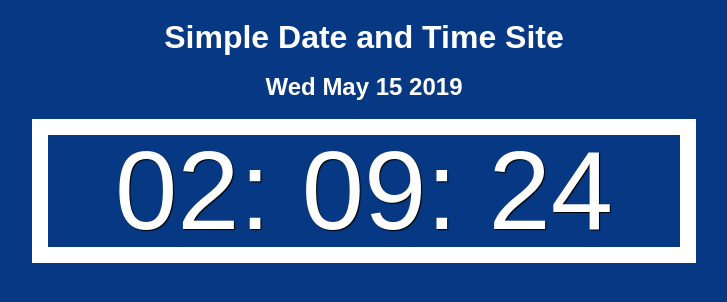
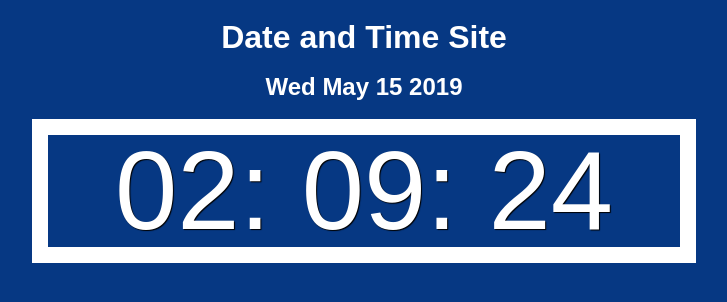
Before and after one commit to juanxsalazar/simple-time, a website: page public/index.html in a window 1280 px wide. Shown: the whole page, without its empty margins (276-1003 px from the left). Drawn offline with Linux system fonts and the light colour scheme.

Commit message:
remove word simple

```diff
--- a/public/index.html
+++ b/public/index.html
@@ -8,7 +8,7 @@
     <link rel="stylesheet" href="/screen.css">
   </head>
   <body>
-    <h1>Simple Date and Time Site</h1>
+    <h1>Date and Time Site</h1>
     <h2 id="day"></h1>
 
     <div id="container">
```
Also changed, not shown: public/screen.css (+6 -8 lines).
